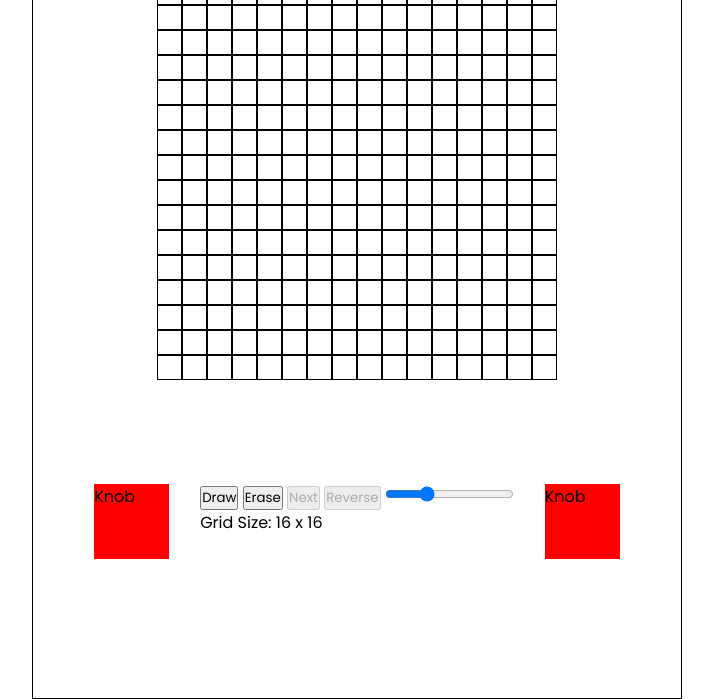
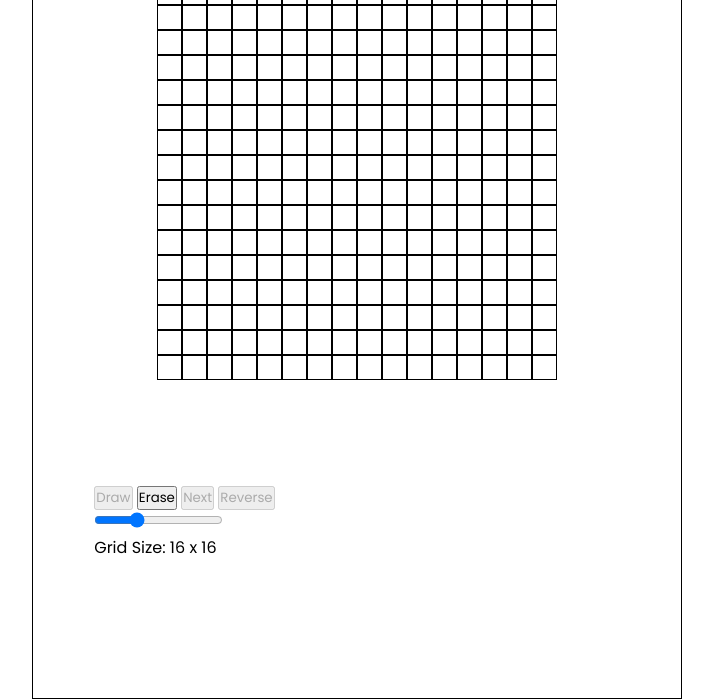
Before and after one commit to MuYvs/Etch-a-Sketch, a plain HTML site: page index.html in a window 1280 px wide. Shown: the part 101-800 px from the top of the page, without its empty margins (283-996 px from the left). Drawn offline with Linux system fonts and the light colour scheme; a web font is replaced by a local one.

Commit message:
Added some containers for better layout

```diff
--- a/index.html
+++ b/index.html
@@ -12,12 +12,14 @@
       <h1>Etch A Sketch</h1>
       <div class="grid-container"></div>
       <div class="controls-container">
-        <div class="knob" id="h-knob">Knob</div>
         <div class="buttons-container">
-          <button class="button" id="btn-draw">Draw</button>
+          <div class="btns">
+            <button class="button" id="btn-draw" disabled>Draw</button>
             <button class="button" id="btn-erase">Erase</button>
             <button class="button" id="btn-next">Next</button>
             <button class="button" id="btn-reverse">Reverse</button>
+          </div>
+          <div class="grid-size-container">
             <input
               type="range"
               name=""
@@ -28,7 +30,7 @@
             />
             <div class="grid-size-text">Grid Size: 1 x 1</div>
           </div>
-        <div class="knob" id="v-knob">Knob</div>
+        </div>
       </div>
     </div>
   </body>
```
Lines whose indentation alone changed are shown as unchanged.
